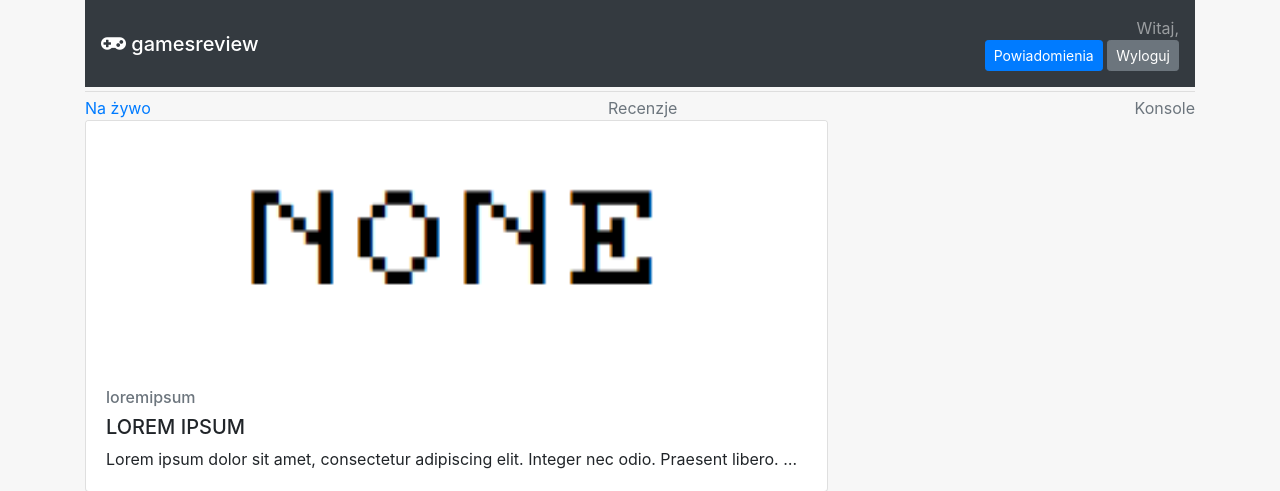
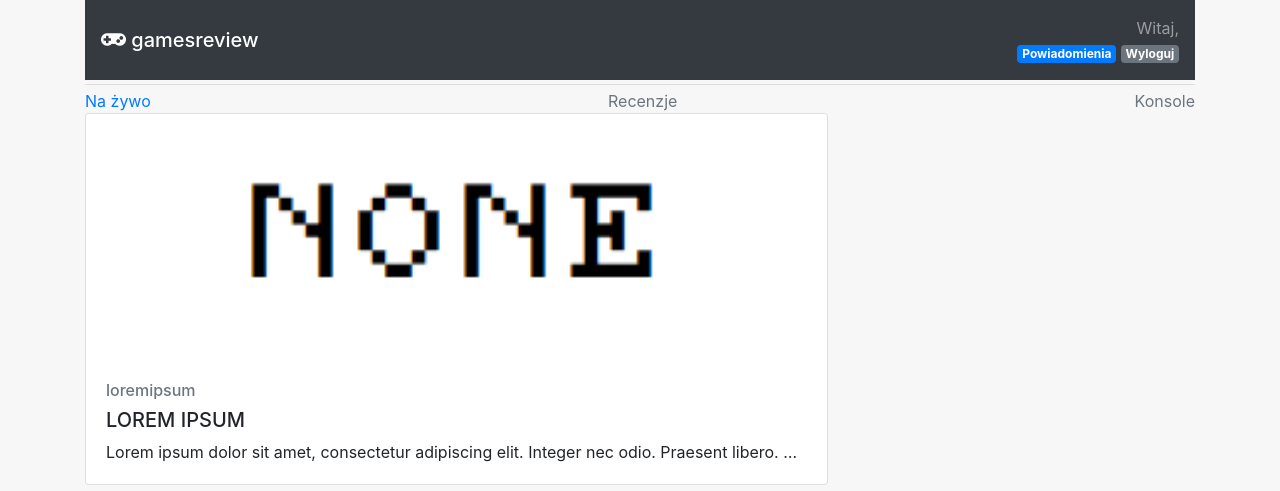
Before and after one commit to sysek/gamreview, a Django app: page / in a window 1280 px wide. Shown: the top 491 px of the page. Run offline with Django 3.2, Linux system fonts and the light colour scheme; data comes from the database, SQL or seed files in the repository; some libraries are stand-ins or nearby versions.

Commit message:
zmiana w base.html

```diff
--- a/templates/articles/base.html
+++ b/templates/articles/base.html
@@ -15,8 +15,8 @@
         <span class="navbar-brand mb-0 h1"><i class="fas fa-gamepad"></i> gamesreview</span>
         <span class="navbar-text text-right">
             Witaj, {{ user.get_username }}<br>
-            <button type="button" class="btn btn-primary btn-sm">Powiadomienia</button>
-            <button type="button" class="btn btn-secondary btn-sm">Wyloguj</button>
+            <a href="#" class="badge badge-primary">Powiadomienia</a>
+            <a href="#" class="badge badge-secondary">Wyloguj</a>
         </span>
     </nav>
     <hr class="my-1">
```
